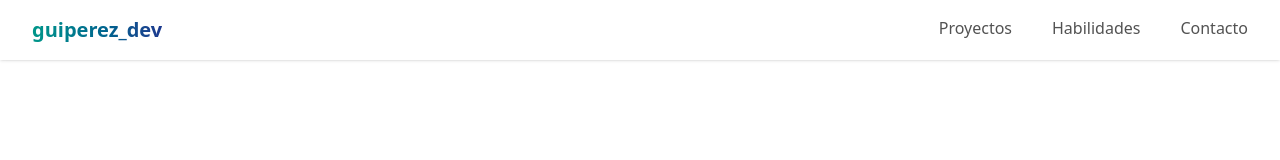
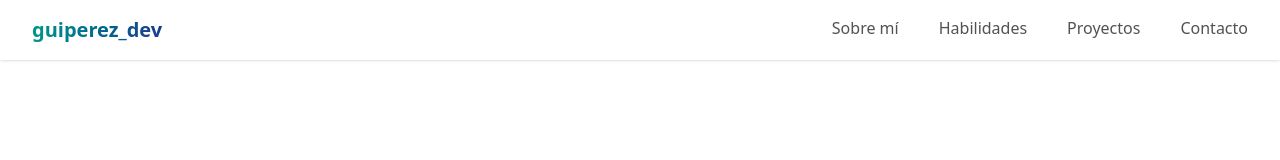
Before and after one commit to guiss26/portafolio-guissella, a React (Vite) app: page /Contact in a window 1280 px wide. Shown: the top 160 px of the page. Built offline with nearby package versions, Linux system fonts and the light colour scheme.

Commit message:
feat(navbar): add 'About Me' menu item

```diff
--- a/src/components/Navbar.jsx
+++ b/src/components/Navbar.jsx
@@ -10,8 +10,9 @@ export default function Navbar() {
                 </div>
                 <div>
                     <ul className="flex gap-10">
+                        <li className="text-neutral-600 hover:text-teal-700 transition-colors font-medium">Sobre mí</li>
+                        <li className="text-neutral-600 hover:text-teal-700 transition-colors font-medium">Habilidades</li>
                         <li className="text-neutral-600 hover:text-teal-700 transition-colors font-medium">Proyectos</li>
-                        <li className="text-neutral-600 hover:text-teal-700 transition-colors font-medium">Habilidades</li>
                         <li className="text-neutral-600 hover:text-teal-700 transition-colors font-medium">Contacto</li>
                     </ul>
                 </div>
```
